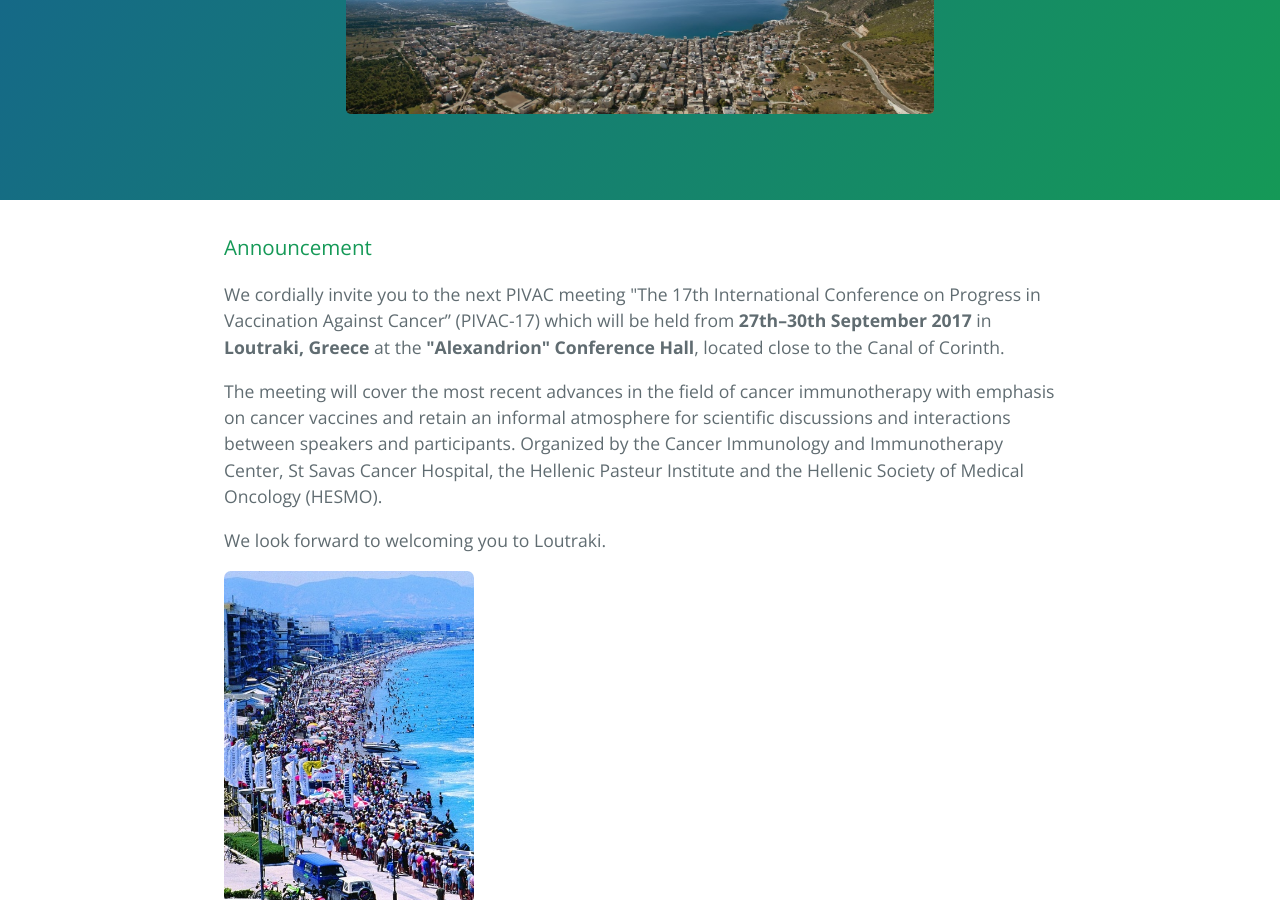
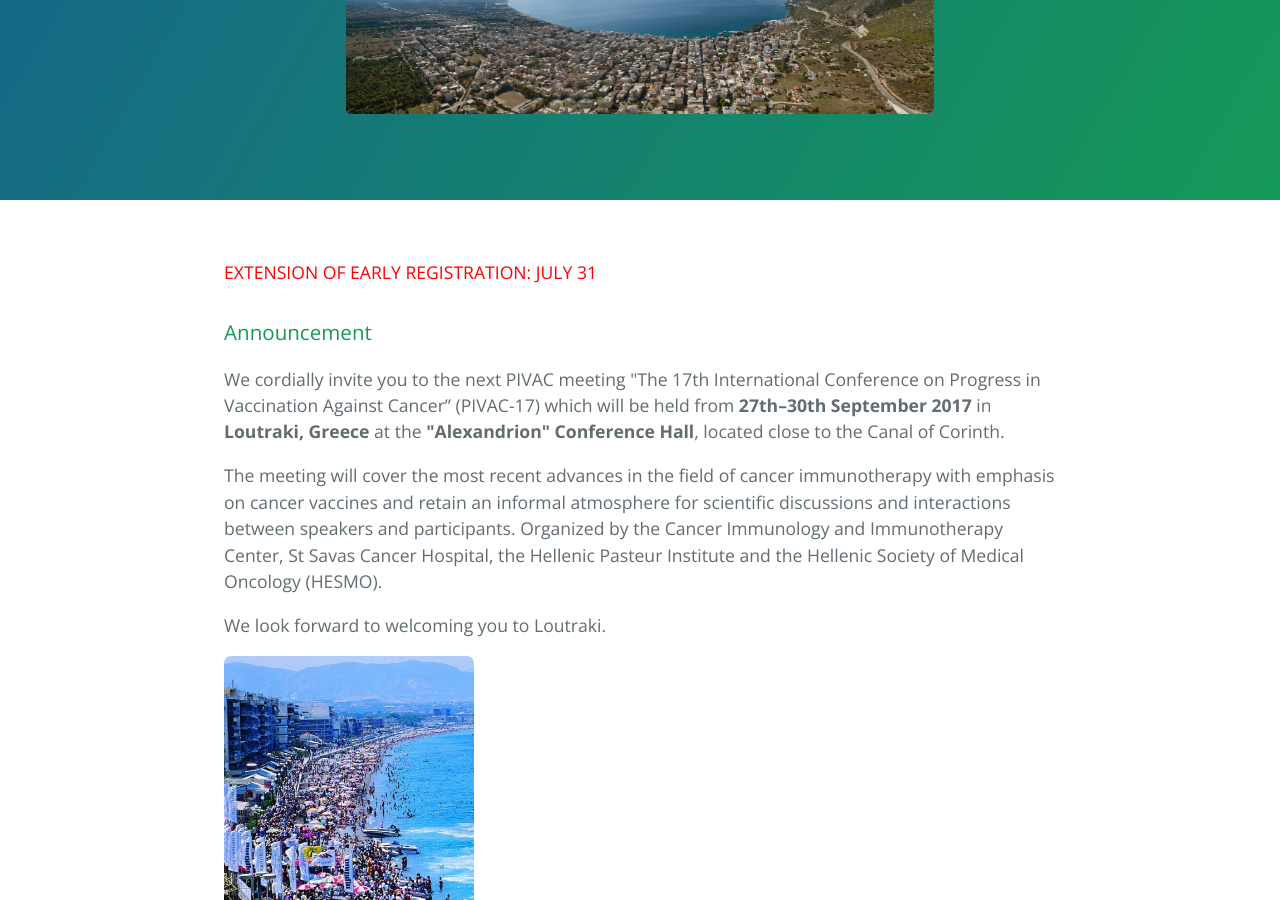
Before and after one commit to moodmosaic/pivac17, a Jekyll site: the page index.html, which Jekyll copies as it is, in a window 1280 px wide and 900 px high, scrolled down 907 px. Built offline with Jekyll 4.4.1, drawn with Linux system fonts in a browser that asks for light colours.

Commit message:
Add extension for early registrations.

```diff
--- a/index.html
+++ b/index.html
@@ -28,6 +28,7 @@
     </section>
 
     <section class="main-content">
+    <p><br><span style="color: red;">EXTENSION OF EARLY REGISTRATION: JULY 31</span></p>
       <h3>
 <a id="announcement" class="anchor" href="#announcement" aria-hidden="true"><span aria-hidden="true" class="octicon octicon-link"></span></a>Announcement</h3>
 
```
